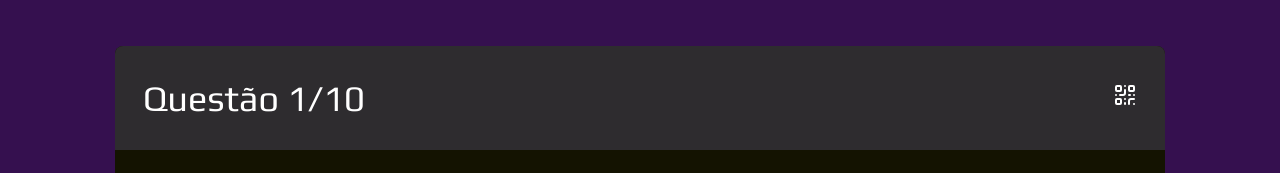
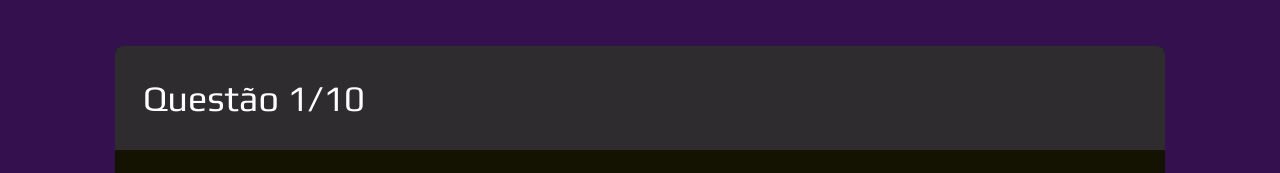
Before and after one commit to RelancioBorgesDev/Quiz, a Next.js app: page /games/multipla-escolha in a window 1280 px wide. Shown: the top 173 px of the page. Built offline with nearby package versions, Linux system fonts and the light colour scheme.

Commit message:
refactor: removido qrcode

```diff
--- a/src/app/games/multipla-escolha/_components/stats-header.tsx
+++ b/src/app/games/multipla-escolha/_components/stats-header.tsx
@@ -15,9 +15,6 @@ export default function StatsHeader({
       <h2 className="text-4xl">
         Questão {`${currentQuestion}/${totalQuestions}`}
       </h2>
-      <span>
-        <QrCodeModal />
-      </span>
     </header>
   );
 }
--- a/src/components/qrcode-modal.tsx
+++ b/src/components/qrcode-modal.tsx
@@ -22,7 +22,6 @@ export default function QrCodeModal() {
         <AlertDialogCancel className="absolute top-2 right-2">
           <X />
         </AlertDialogCancel>
-        {/* <Image src={} alt="QrCode Image" /> */}
         <QrCode size={94} />
       </AlertDialogContent>
     </AlertDialog>
```
